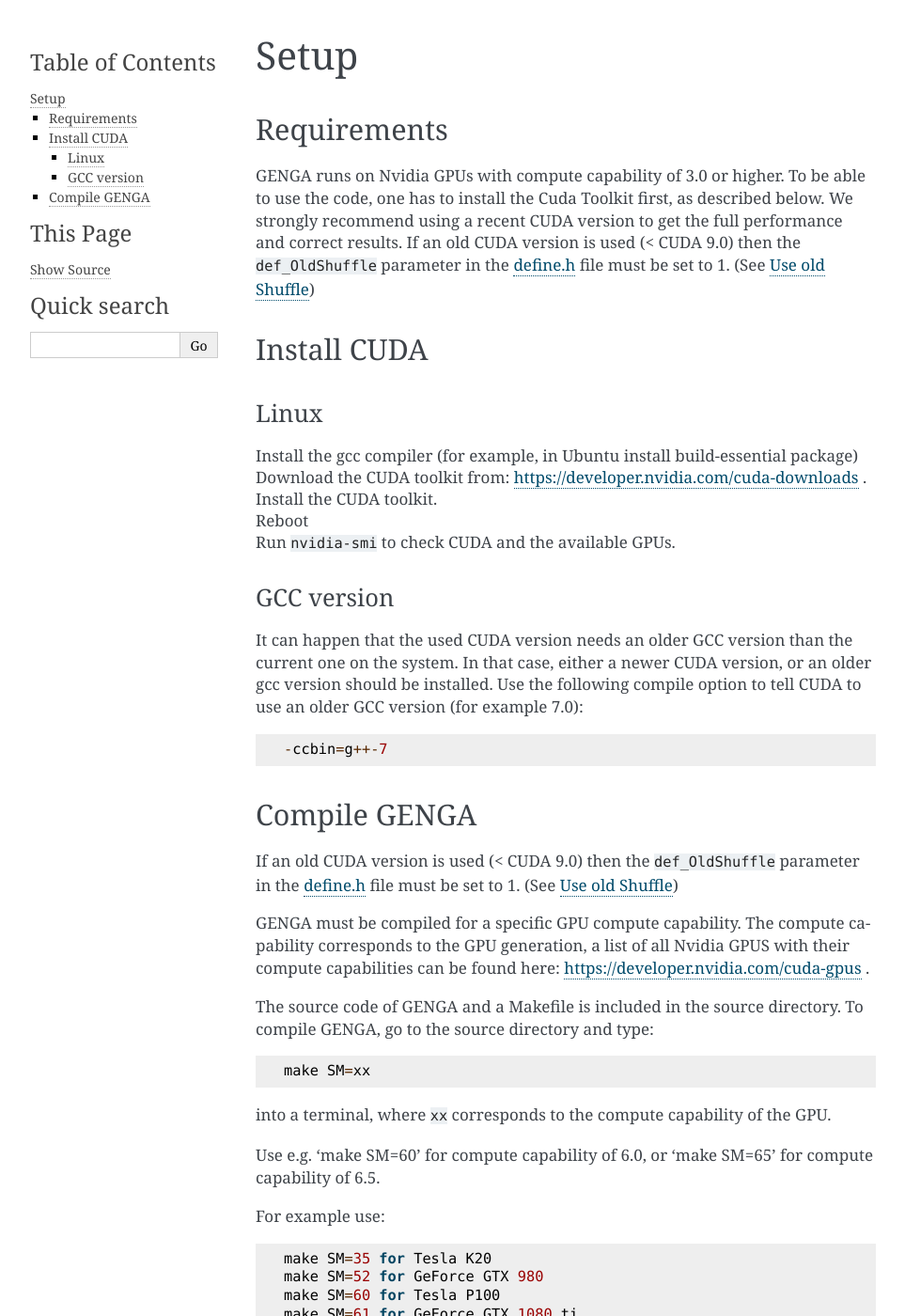
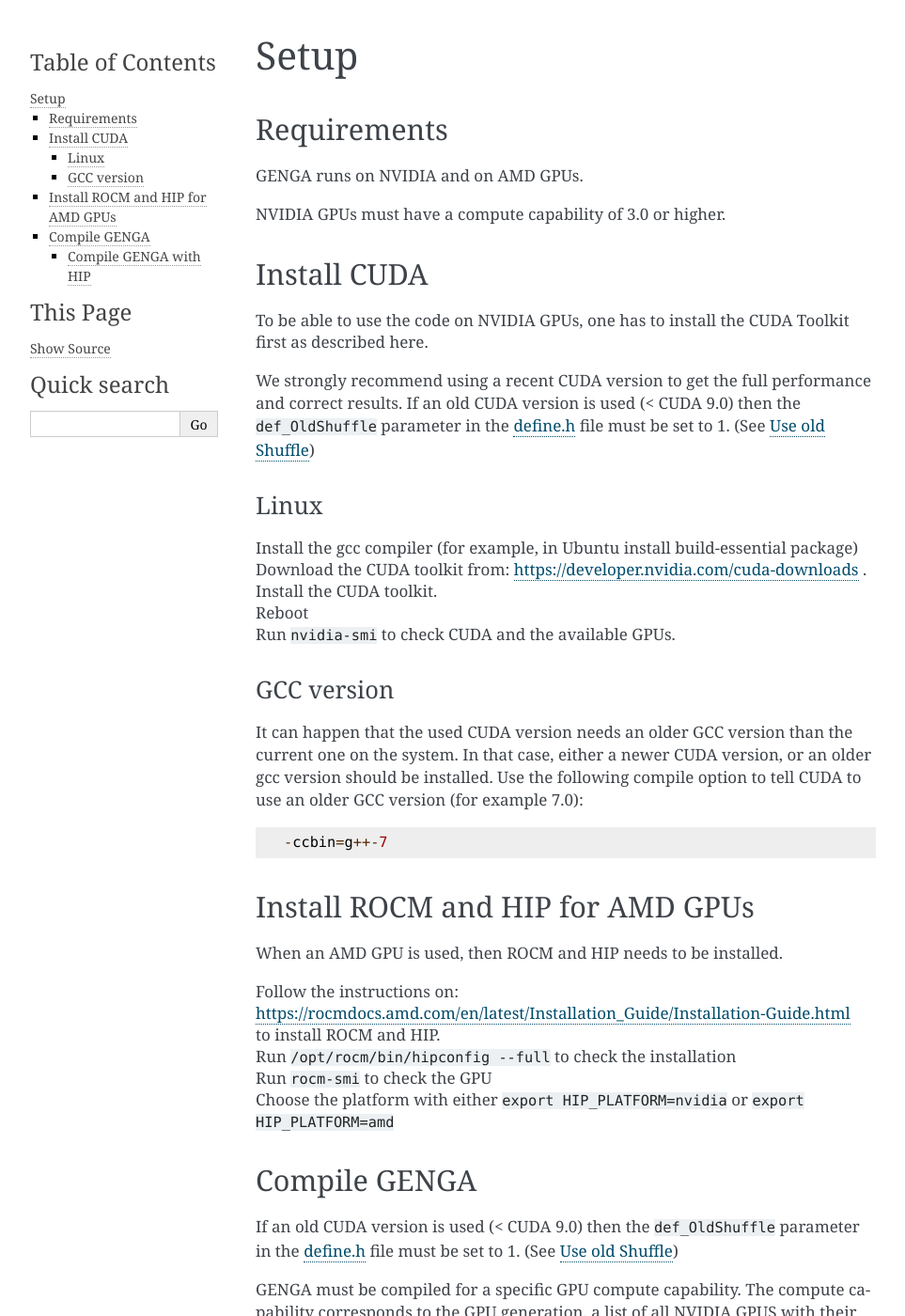
Before and after one commit to vinfreecs/genga, a Sphinx documentation site: the page built from docs/Setup.rst, in a window 1280 px wide and 1400 px high. Shown: the whole window at 94% size, without its empty margins (148-1111 px from the left). Built offline with Sphinx 7.4.7, drawn with Linux system fonts in a browser that asks for light colours; some of the changed text lies outside the part shown.

Commit message:
update documentation

```diff
--- a/docs/InitialConditions.rst
+++ b/docs/InitialConditions.rst
@@ -238,3 +238,7 @@
 Time of first transit
 ^^^^^^^^^^^^^^^^^^^^^
 The time of first transit is given in Barycentric Julian Date (BJD).
+
+Physical constants
+^^^^^^^^^^^^^^^^^^
+The values of used physical constants are set in the :ref:`define.h<constants>` file.
--- a/docs/Setup.rst
+++ b/docs/Setup.rst
@@ -5,14 +5,21 @@
 Requirements
 ------------
 
-GENGA runs on Nvidia GPUs with compute capability of 3.0 or higher. To be able to use the code, one has to install the Cuda Toolkit first,
-as described below.
+GENGA runs on NVIDIA and on AMD GPUs.
+
+NVIDIA GPUs must have a compute capability of 3.0 or higher.
+
+
+
+Install CUDA
+-------------
+
+To be able to use the code on NVIDIA GPUs, one has to install the CUDA Toolkit first
+as described here.
+
 We strongly recommend using a recent CUDA version to get the full performance and correct results.
 If an old CUDA version is used (< CUDA 9.0) then the :literal:`def_OldShuffle` parameter in the :ref:`define.h<Define>` file must be set to 1.
 (See :ref:`OldShuffle`)
-
-Install CUDA
--------------
 
 Linux
 ^^^^^
@@ -21,7 +28,7 @@
 | Download the CUDA toolkit from: https://developer.nvidia.com/cuda-downloads .
 | Install the CUDA toolkit.
 | Reboot
-| Run :literal:`nvidia-smi` to check CUDA and the available GPUs.
+| Run ``nvidia-smi`` to check CUDA and the available GPUs.
 
 
 GCC version
@@ -46,6 +53,18 @@
 	where the exact path depends on the installation.
 
 
+Install ROCM and HIP for AMD GPUs
+---------------------------------
+
+When an AMD GPU is used, then ROCM and HIP needs to be installed.
+
+| Follow the instructions on:
+| https://rocmdocs.amd.com/en/latest/Installation_Guide/Installation-Guide.html
+| to install ROCM and HIP.
+| Run ``/opt/rocm/bin/hipconfig --full`` to check the installation
+| Run ``rocm-smi`` to check the GPU
+| Choose the platform with either ``export HIP_PLATFORM=nvidia`` or ``export HIP_PLATFORM=amd``
+
 
 Compile GENGA
 -------------
@@ -53,7 +72,7 @@
 (See :ref:`OldShuffle`)
 
 GENGA must be compiled for a specific GPU compute capability. The compute capability corresponds to the GPU generation,
-a list of all Nvidia GPUS with their compute capabilities can be found here: https://developer.nvidia.com/cuda-gpus .
+a list of all NVIDIA GPUS with their compute capabilities can be found here: https://developer.nvidia.com/cuda-gpus .
 
 
 The source code of GENGA and a Makefile is included in the source directory. To compile GENGA, go to the source directory
@@ -75,11 +94,31 @@
 	make SM=75 for GeForce RTX 2080 ti
 	make SM=86 for GeForce RTX 3090
 
+
 When compiling GENGA with the openGL real time visualization, go to the GengaGL directory.
 (See :ref:`GengaGL`)
 
 When GENGA is compiled for a newer compute capability then the GPU is able to run, then the following error message will appear by running GENGA:
 `FGAlloc  error = 13 = invalid device symbol`.
+
+
+Compile GENGA with HIP
+^^^^^^^^^^^^^^^^^^^^^^
+GENGA provides a tool to translate the source code from CUDA to HIP. The HIP version can run on AMD and on NVIDIA GPUs.
+The translation tool is located in the HIP directory.
+
+Run::
+
+	python3 GengaHIP.py
+
+to translate the code. GengaHIP will copy the translated source code to the HIP directory.
+
+Type::
+
+	make
+
+to compile GENGA with HIP.
+
 
 ..
 	Compile GENGA on Windows
```
Also changed, not shown: README.md (+1 -0 lines), docs/Define.rst (+35 -0 lines), docs/Run.rst (+6 -1 lines), 2 other files.
